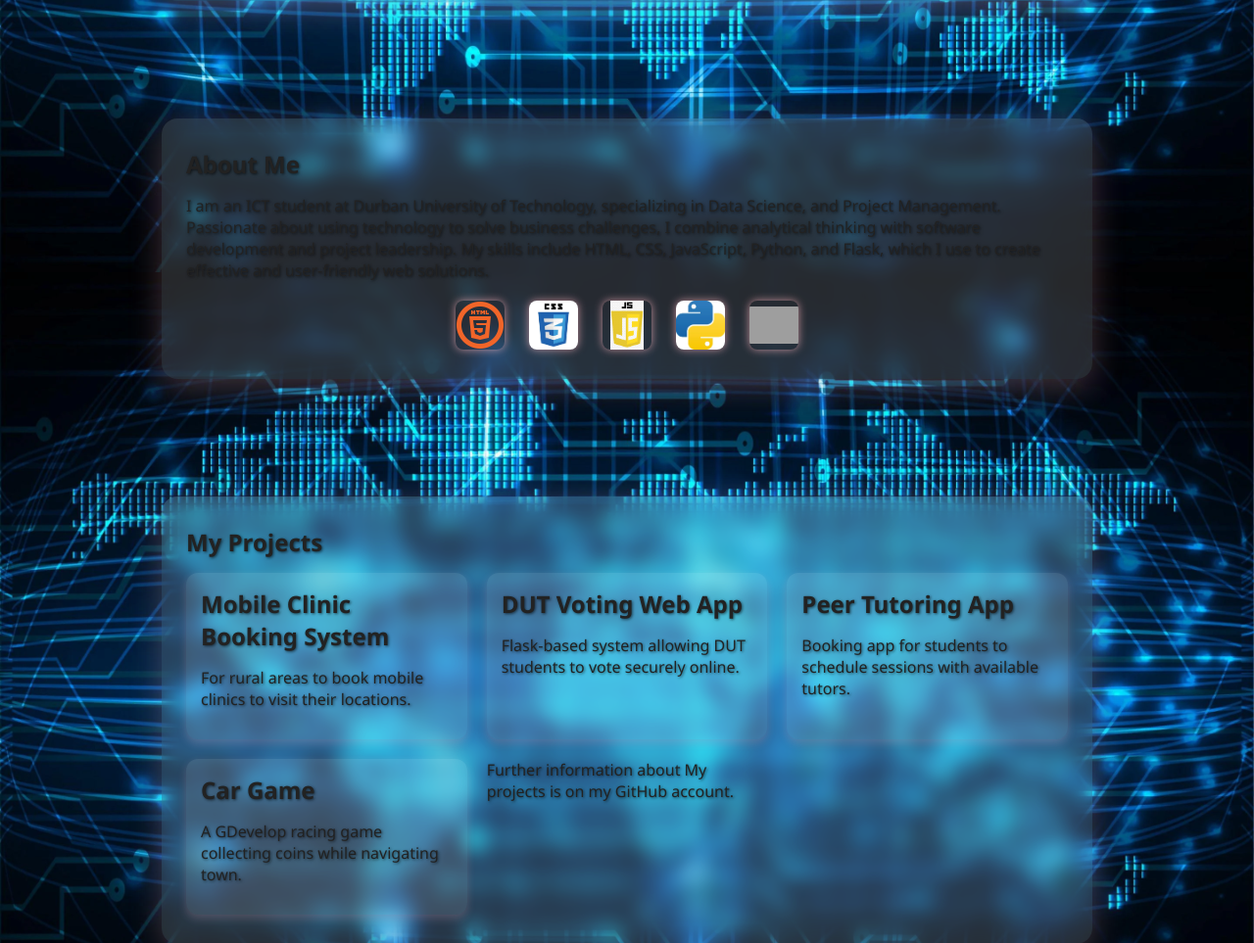
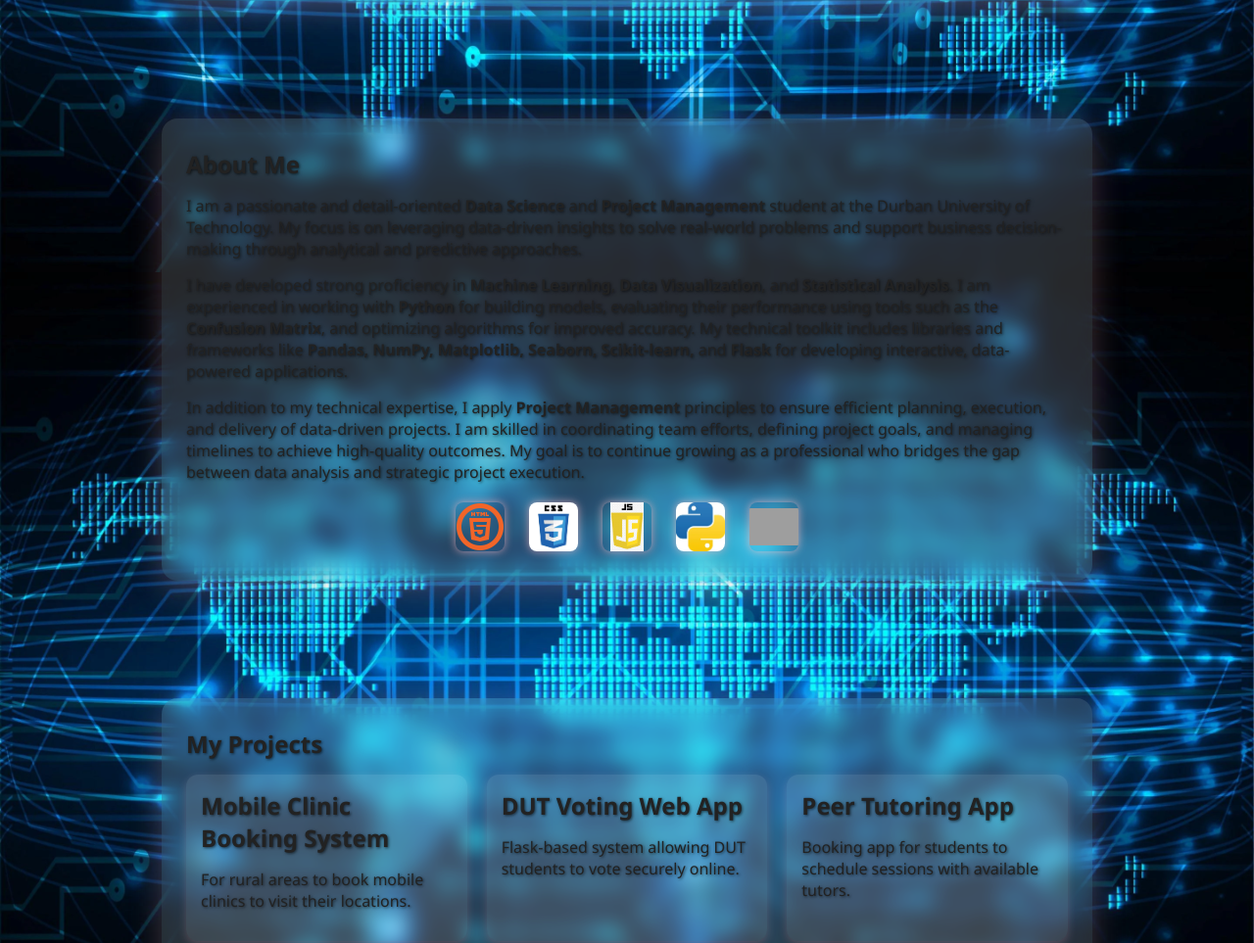
Before and after one commit to zinhle-dlamini04/Zinhles-Portfolio, a Flask app: page / in a window 1280 px wide. Shown: the part 522-1485 px from the top of the page at 98% size. Run offline with Flask 3, Linux system fonts and the light colour scheme; grey boxes are pictures that could not be loaded.

Commit message:
Update index.html

```diff
--- a/templates/index.html
+++ b/templates/index.html
@@ -42,11 +42,22 @@
     </div>
   </section>
 
-  <section id="about" class="hero">
+<section id="about" class="hero">
   <div class="info-box">
     <h1>About Me</h1>
     <p>
-      I am an ICT student at Durban University of Technology, specializing in Data Science, and Project Management. Passionate about using technology to solve business challenges, I combine analytical thinking with software development and project leadership. My skills include HTML, CSS, JavaScript, Python, and Flask, which I use to create effective and user-friendly web solutions.
+      I am a passionate and detail-oriented <strong>Data Science</strong> and <strong>Project Management</strong> student at the Durban University of Technology.
+      My focus is on leveraging data-driven insights to solve real-world problems and support business decision-making through analytical and predictive approaches.
+    </p>
+    <p>
+      I have developed strong proficiency in <strong>Machine Learning</strong>, <strong>Data Visualization</strong>, and <strong>Statistical Analysis</strong>.
+      I am experienced in working with <strong>Python</strong> for building models, evaluating their performance using tools such as the <strong>Confusion Matrix</strong>, and optimizing algorithms for improved accuracy.
+      My technical toolkit includes libraries and frameworks like <strong>Pandas, NumPy, Matplotlib, Seaborn, Scikit-learn,</strong> and <strong>Flask</strong> for developing interactive, data-powered applications.
+    </p>
+    <p>
+      In addition to my technical expertise, I apply <strong>Project Management</strong> principles to ensure efficient planning, execution, and delivery of data-driven projects.
+      I am skilled in coordinating team efforts, defining project goals, and managing timelines to achieve high-quality outcomes.
+      My goal is to continue growing as a professional who bridges the gap between data analysis and strategic project execution.
     </p>
 
     <div class="tech-icons">
@@ -58,6 +69,7 @@
     </div>
   </div>
 </section>
+
 
 
   <!-- Projects -->
```
